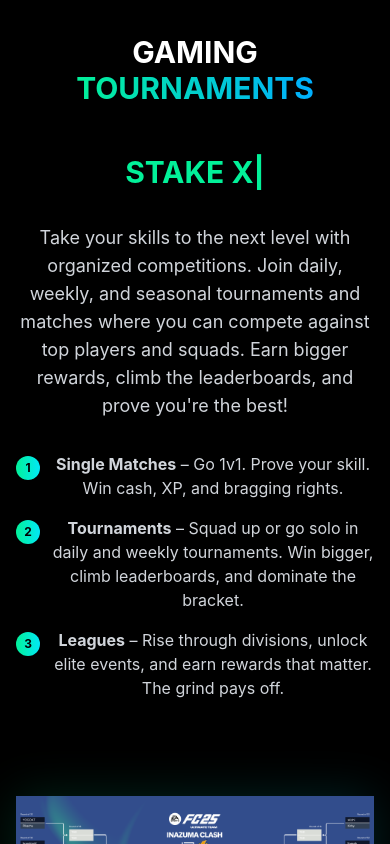
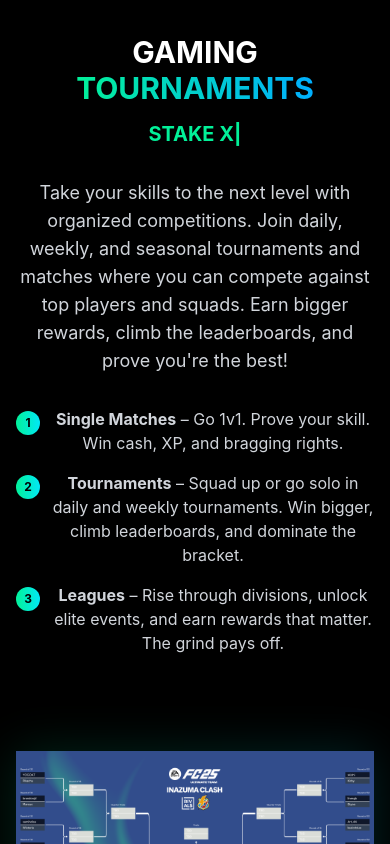
Before and after one commit to Rivals-App/rivals-landing, a Next.js app: page / in a window 390 px wide. Shown: the part 4640-5484 px from the top of the page. Built offline with nearby package versions, Linux system fonts and the light colour scheme.

Commit message:
tournament section mobile view fix

```diff
--- a/app/components/TournamentSection.tsx
+++ b/app/components/TournamentSection.tsx
@@ -110,13 +110,13 @@ const TournamentSection: React.FC = () => {
       className="tournament-section w-full px-4 py-16 sm:py-24"
     >
       <div className="max-w-7xl mx-auto">
-        <h2 className="text-3xl md:text-5xl font-bold text-center mb-12">
+        <h2 className="text-3xl md:text-5xl font-bold text-center mb-4 md:mb-12">
           GAMING <span className="gradient-text">TOURNAMENTS</span>
         </h2>
 
         <div className="flex flex-col md:flex-row items-center justify-between gap-8 md:gap-12">
           <div className="tournament-text md:w-1/2 w-full text-center md:text-left">
-            <h3 className="text-3xl md:text-4xl font-bold text-white mb-8 leading-tight whitespace-nowrap overflow-hidden">
+            <h3 className="text-xl md:text-4xl font-bold text-white mb-8 leading-tight whitespace-nowrap overflow-hidden">
               <span className="text-[#02F199]">
                 <ReactTyped
                   strings={[
```
